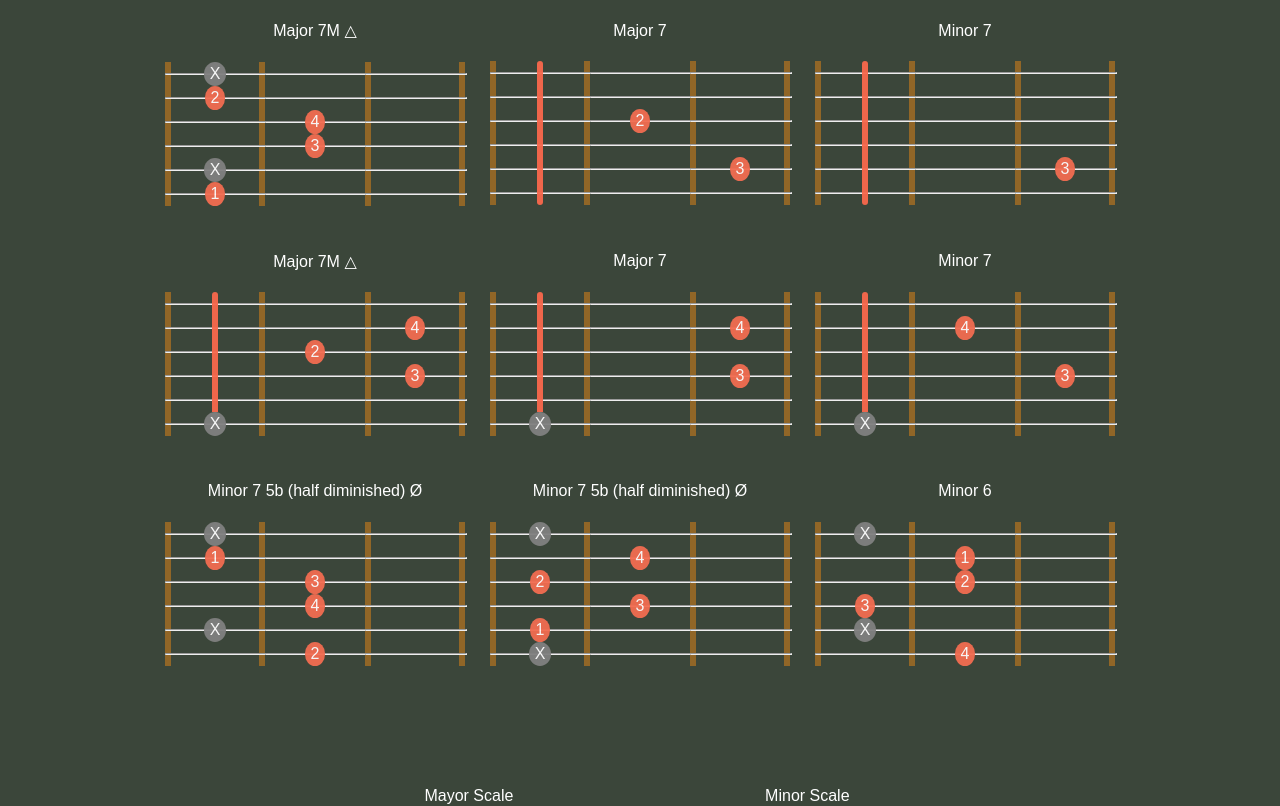
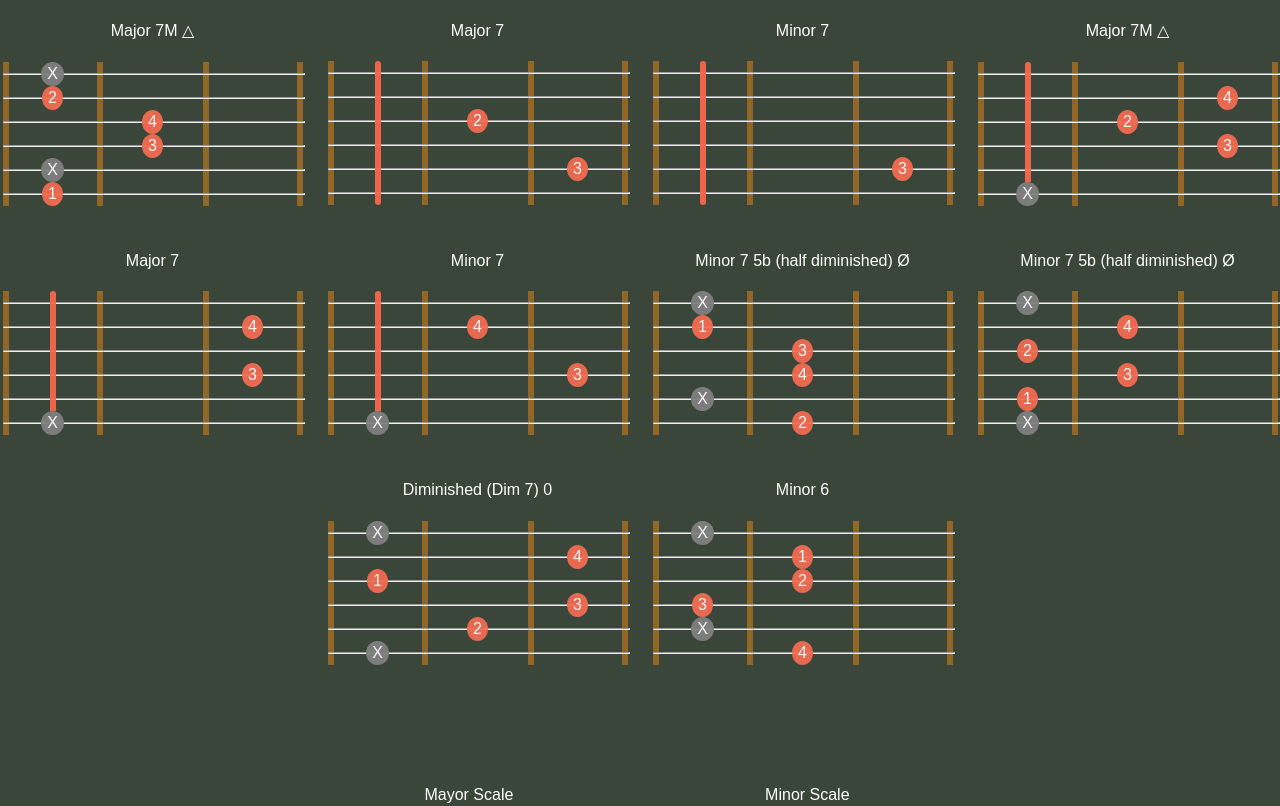
Before and after one commit to istng/guitar-chords-web, a Vue app: page / in a window 1280 px wide. Shown: the top 806 px of the page. Built offline with nearby package versions, Linux system fonts and the light colour scheme.

Commit message:
add new set of chords with swiper

```diff
--- a/src/App.vue
+++ b/src/App.vue
@@ -1,7 +1,10 @@
 <template>
   <div class="app-container">
+
+  <swiper class="mySwiper">
+    <swiper-slide>
       <div class="chords-container">
-      <GuitarChord v-for="guitarChord in guitarChords" class="guitar-chord"
+        <GuitarChord v-for="guitarChord in chordsWithSeventh" class="guitar-chord"
           :name='guitarChord.name'
           :language='language'
           :openStrings='guitarChord.openStrings'
@@ -14,6 +17,24 @@
           v-bind:key='guitarChord.name.english'
         />
       </div>
+    </swiper-slide>
+    <swiper-slide>
+      <div class="chords-container">
+        <GuitarChord v-for="guitarChord in triads" class="guitar-chord"
+          :name='guitarChord.name'
+          :language='language'
+          :openStrings='guitarChord.openStrings'
+          :firstFinger='guitarChord.firstFinger'
+          :secondFinger='guitarChord.secondFinger'
+          :thirdFinger='guitarChord.thirdFinger'
+          :fourthFinger='guitarChord.fourthFinger'
+          :barre='guitarChord.barre'
+          :deadStrings='guitarChord.deadStrings'
+          v-bind:key='guitarChord.name.english'
+        />
+      </div>
+    </swiper-slide>
+  </swiper>
     <div class="scales-container">
       <GuitarScale v-for="guitarScale in guitarScales" class="guitar-scale"
         :name='guitarScale.name'
@@ -43,15 +64,22 @@
 } from 'vue';
 import GuitarChord from './components/GuitarChord.vue';
 import GuitarScale from './components/GuitarScale.vue'
-import { guitarChords } from './variables/chords.js';
+import { chordsWithSeventh, triads } from './variables/chords.js';
 import { guitarScales } from './variables/scales.js';
+// Import Swiper Vue.js components
+import { Swiper, SwiperSlide } from "swiper/vue";
+
+// Import Swiper styles
+import "swiper/css";
 
 export default {
   name: 'App',
   components: {
     FontAwesomeIcon,
     GuitarChord,
-    GuitarScale
+    GuitarScale,
+    Swiper,
+    SwiperSlide
   },
   setup() {
     var language = ref("");
@@ -62,7 +90,8 @@
 
     return {
       language,
-      guitarChords,
+      chordsWithSeventh,
+      triads,
       guitarScales
     };
   }
@@ -121,4 +150,9 @@
   color: inherit;
   text-decoration: none;
  }
+
+.swiper {
+  width: 100%;
+  height: 100%;
+}
 </style>
--- a/src/variables/chords.js
+++ b/src/variables/chords.js
@@ -1,4 +1,4 @@
-export const guitarChords = [
+export const chordsWithSeventh = [
   {
     name: {
       english: "Major 7M △",
@@ -105,6 +105,19 @@
   },
   {
     name: {
+      english: "Diminished (Dim 7) 0",
+      spanish: "Disminuido (Dim 7) 0"
+    },
+    openStrings: [],
+    firstFinger: "20",
+    secondFinger: "41",
+    thirdFinger: "32",
+    fourthFinger: "12",
+    barre: {position: "", cells: []},
+    deadStrings: ["0", "5"],
+  },
+  {
+    name: {
       english: "Minor 6",
       spanish: "Menor 6"
     },
@@ -117,3 +130,84 @@
     deadStrings: ["0", "4"],
   }
 ];
+
+export const triads = [
+  {
+    name: {
+      english: "Major",
+      spanish: "Mayor"
+    },
+    openStrings: [],
+    firstFinger: "00",
+    secondFinger: "22",
+    thirdFinger: "12",
+    fourthFinger: "",
+    barre: {position: "", cells: []},
+    deadStrings: ["3", "4", "5"],
+  },
+  {
+    name: {
+      english: "Major",
+      spanish: "Mayor"
+    },
+    openStrings: [],
+    firstFinger: "20",
+    secondFinger: "00",
+    thirdFinger: "11",
+    fourthFinger: "",
+    barre: {position: "", cells: []},
+    deadStrings: ["3", "4", "5"],
+  },
+  {
+    name: {
+      english: "Major",
+      spanish: "Mayor"
+    },
+    openStrings: [],
+    firstFinger: "10",
+    secondFinger: "00",
+    thirdFinger: "21",
+    fourthFinger: "",
+    barre: {position: "", cells: []},
+    deadStrings: ["3", "4", "5"],
+  },
+  {
+    name: {
+      english: "Minor",
+      spanish: "Menor"
+    },
+    openStrings: [],
+    firstFinger: "00",
+    secondFinger: "11",
+    thirdFinger: "22",
+    fourthFinger: "",
+    barre: {position: "", cells: []},
+    deadStrings: ["3", "4", "5"],
+  },
+  {
+    name: {
+      english: "Minor",
+      spanish: "Menor"
+    },
+    openStrings: [],
+    firstFinger: "00",
+    secondFinger: "21",
+    thirdFinger: "12",
+    fourthFinger: "",
+    barre: {position: "", cells: []},
+    deadStrings: ["3", "4", "5"],
+  },
+  {
+    name: {
+      english: "Minor",
+      spanish: "Menor"
+    },
+    openStrings: [],
+    firstFinger: "20",
+    secondFinger: "10",
+    thirdFinger: "00",
+    fourthFinger: "",
+    barre: {position: "", cells: []},
+    deadStrings: ["3", "4", "5"],
+  },
+];
```
Also changed, not shown: package.json (+4 -3 lines), 1 other file (tests, documents, lock files or other folders). Lines whose indentation alone changed are shown as unchanged.
